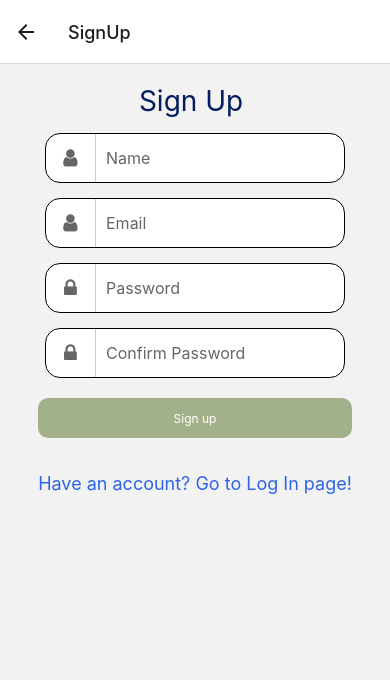
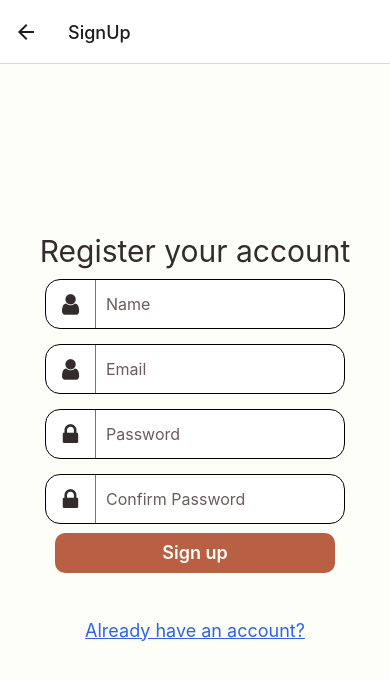
Before and after one commit to valentinbiz/benchIt, a React Native app: screen /SignUp in a window 390 px wide. Shown: the top 680 px of the page. Built offline with nearby package versions, Linux system fonts and the light colour scheme.

Commit message:
Clean package.json, Add more styling to login and signup pages

```diff
--- a/components/FormButton.jsx
+++ b/components/FormButton.jsx
@@ -14,18 +14,20 @@ const FormButton = ({ buttonTitle, colorScheme, btnHeight, ...rest }) => {
 
 const styles = StyleSheet.create({
   buttonContainer: (colorScheme, btnHeight) => ({
-    marginTop: 10,
+    marginTop: 4,
+    marginBottom: 12,
     height: btnHeight ? btnHeight : 40,
-    width: "100%",
-    backgroundColor: colorScheme ? colorScheme : "#A3b18A",
+    width: "90%",
+    backgroundColor: colorScheme ? colorScheme : "#B85F44",
     padding: 8,
     alignItems: "center",
     justifyContent: "center",
     borderRadius: 10,
   }),
   buttonText: {
-    fontSize: 12,
-    color: "#ffffff",
+    fontWeight: "600",
+    fontSize: 18,
+    color: "#FCFEF7",
   },
 });
 
--- a/components/FormInput.jsx
+++ b/components/FormInput.jsx
@@ -15,9 +15,9 @@ const FormInput = ({
     <View style={styles.inputContainer}>
       <View style={styles.iconStyle}>
         {iconPack === "AntDesign" ? (
-          <AntDesign name={iconType} size={20} color="#666" />
+          <AntDesign name={iconType} size={24} color="#342C2C" />
         ) : (
-          <FontAwesome name={iconType} size={20} color="#666" />
+          <FontAwesome name={iconType} size={24} color="#342C2C" />
         )}
       </View>
       <TextInput
@@ -25,7 +25,7 @@ const FormInput = ({
         style={styles.input}
         numberOfLines={1}
         placeholder={placeholderText}
-        placeholderTextColor="#666"
+        placeholderTextColor="#6C5B5B"
         {...rest}
       />
     </View>
@@ -36,8 +36,8 @@ export default FormInput;
 
 const styles = StyleSheet.create({
   inputContainer: {
-    marginTop: 5,
-    marginBottom: 10,
+    marginTop: 10,
+    marginBottom: 5,
     width: 300,
     height: 50,
     borderRadius: 15,
@@ -51,7 +51,7 @@ const styles = StyleSheet.create({
     height: "100%",
     justifyContent: "center",
     alignItems: "center",
-    borderRightColor: "#ccc",
+    borderRightColor: "#826E6E",
     borderRightWidth: 1,
     width: 50,
   },
@@ -72,5 +72,6 @@ const styles = StyleSheet.create({
     fontSize: 16,
     borderRadius: 15,
     borderWidth: 1,
+    borderColor: "#B85F44"
   },
 });
--- a/components/SocialButton.jsx
+++ b/components/SocialButton.jsx
@@ -34,11 +34,13 @@ const SocialButton = ({
 const styles = StyleSheet.create({
   buttonContainer: {
     marginTop: 10,
-    width: "100%",
+    width: "90%",
     height: 40,
     padding: 10,
     flexDirection: "row",
-    borderRadius: 15,
+    borderRadius: 10,
+    padding: 8,
+    alignContent: "center"
   },
   iconWrapper: {
     width: 30,
@@ -55,6 +57,7 @@ const styles = StyleSheet.create({
   },
   buttonText: {
     fontSize: 18,
+    fontWeight: "600"
   },
 });
 
--- a/package.json
+++ b/package.json
@@ -9,12 +9,7 @@
         "web": "expo start --web"
     },
     "dependencies": {
-        "@emotion/react": "^11.10.5",
-        "@emotion/styled": "^11.10.5",
         "@expo/webpack-config": "^0.17.2",
-        "@mui/icons-material": "^5.11.0",
-        "@mui/joy": "^5.0.0-alpha.63",
-        "@mui/material": "^5.11.5",
         "@react-navigation/bottom-tabs": "^6.5.3",
         "@react-navigation/native": "^6.1.2",
         "@react-navigation/native-stack": "^6.9.8",
@@ -25,7 +20,6 @@
         "expo-location": "~15.0.1",
         "expo-status-bar": "~1.4.2",
         "firebase": "^9.16.0",
-        "native-base": "^3.4.25",
         "react": "18.1.0",
         "react-dom": "18.1.0",
         "react-native": "0.70.5",
--- a/pages/LogIn.jsx
+++ b/pages/LogIn.jsx
@@ -39,7 +39,7 @@ function LogIn({ navigation }) {
   return (
     <View style={styles.container}>
       <ScrollView contentContainerStyle={styles.container}>
-        <Text style={styles.text}>Login </Text>
+        <Text style={styles.header}>Login </Text>
 
         <FormInput
           labelValue={email}
@@ -64,12 +64,9 @@ function LogIn({ navigation }) {
           onPress={() => handleLogin(email, password)}
         />
 
-        <TouchableOpacity style={styles.forgotButton} onPress={() => {}}>
-          <Text style={styles.navButtonText}>Forgot Password?</Text>
-        </TouchableOpacity>
-
         {Platform.OS === "android" ? (
           <View>
+            <Text style={styles.SeparatorText}>OR</Text>
             <SocialButton
               buttonTitle="Sign In with Facebook"
               btnType="facebook"
@@ -92,9 +89,11 @@ function LogIn({ navigation }) {
           style={styles.forgotButton}
           onPress={() => navigation.navigate("SignUp")}
         >
-          <Text style={styles.navButtonText}>
-            Don't have an acount? Create here
-          </Text>
+          <Text style={styles.navButtonText}>Don't have an acount?</Text>
+        </TouchableOpacity>
+        <Text style={[styles.SeparatorText, styles.blueText]}>OR</Text>
+        <TouchableOpacity style={styles.forgotButton} onPress={() => {}}>
+          <Text style={styles.navButtonText}>Forgot Password?</Text>
         </TouchableOpacity>
       </ScrollView>
     </View>
@@ -106,22 +105,34 @@ const styles = StyleSheet.create({
     justifyContent: "center",
     alignItems: "center",
     padding: 10,
+    backgroundColor: "#FCFEF7",
+    height: "100%",
   },
-  text: {
-    fontSize: 28,
-    marginBottom: 10,
-    color: "#051d5f",
+  header: {
+    fontSize: 30,
+    color: "#342C2C",
   },
   navButton: {
     marginTop: 15,
   },
   forgotButton: {
-    marginVertical: 35,
+    display: "flex",
+    justifyContent: "flex-end",
+    alignItems: "flex-end",
+    marginVertical: 8,
   },
   navButtonText: {
     fontSize: 18,
-    fontWeight: "500",
+    fontWeight: "400",
     color: "#2e64e5",
+    textAlign: "right",
+    justifyContent: "flex-end",
+    alignItems: "flex-end",
+    textDecorationLine: "underline",
+  },
+  SeparatorText: {
+    textAlign: "center",
+    fontWeight: "400",
   },
 });
 
--- a/pages/Navbar.jsx
+++ b/pages/Navbar.jsx
@@ -8,7 +8,6 @@ import { createBottomTabNavigator } from "@react-navigation/bottom-tabs";
 import { StyleSheet } from "react-native";
 import Ionicons from "react-native-vector-icons/Ionicons";
 import { createNativeStackNavigator } from "@react-navigation/native-stack";
-import { fontWeight } from "@mui/system";
 // Lets get together to decide on the icon pack https://oblador.github.io/react-native-vector-icons/
 
 const home = "Home";
--- a/pages/SignUp.jsx
+++ b/pages/SignUp.jsx
@@ -7,12 +7,12 @@ import {
   StyleSheet,
   ScrollView,
 } from "react-native";
+import { createUserWithEmailAndPassword, updateProfile } from "firebase/auth";
+import { auth } from "../firebaseConfig";
+import isLoggedInContext from "../contexts/IsLoggedInContext";
 import FormInput from "../components/FormInput";
 import FormButton from "../components/FormButton";
 import SocialButton from "../components/SocialButton";
-import { createUserWithEmailAndPassword, updateProfile } from "firebase/auth";
-import { auth } from "../firebaseConfig";
-import isLoggedInContext from "../contexts/IsLoggedInContext";
 
 function SignUp({ navigation }) {
   const [displayName, setDisplayName] = useState();
@@ -40,7 +40,7 @@ function SignUp({ navigation }) {
   return (
     <View style={styles.container}>
       <ScrollView contentContainerStyle={styles.container}>
-        <Text style={styles.text}>Sign Up </Text>
+        <Text style={styles.header}>Register your account</Text>
 
         <FormInput
           labelValue={displayName}
@@ -80,8 +80,9 @@ function SignUp({ navigation }) {
 
         {Platform.OS === "android" ? (
           <View>
+            <Text style={styles.SocialText}>OR</Text>
             <SocialButton
-              buttonTitle="Sign In with Facebook"
+              buttonTitle="Facebook Sign Up"
               btnType="facebook"
               color="#4867aa"
               backgroundColor="#e6eaf4"
@@ -89,7 +90,7 @@ function SignUp({ navigation }) {
             />
 
             <SocialButton
-              buttonTitle="Sign In with Google"
+              buttonTitle="Google Sign Up"
               btnType="google"
               color="#de4d41"
               backgroundColor="#f5e7ea"
@@ -103,7 +104,7 @@ function SignUp({ navigation }) {
           onPress={() => navigation.navigate("Login")}
         >
           <Text style={styles.navButtonText}>
-            Have an account? Go to Log In page!
+            Already have an account?
           </Text>
         </TouchableOpacity>
       </ScrollView>
@@ -116,11 +117,12 @@ const styles = StyleSheet.create({
     justifyContent: "center",
     alignItems: "center",
     padding: 10,
+    backgroundColor: "#FCFEF7",
+    height: "100%",
   },
-  text: {
-    fontSize: 28,
-    marginBottom: 10,
-    color: "#051d5f",
+  header: {
+    fontSize: 30,
+    color: "#342C2C",
   },
   navButton: {
     marginTop: 15,
@@ -131,6 +133,12 @@ const styles = StyleSheet.create({
   navButtonText: {
     fontSize: 18,
     color: "#2e64e5",
+    textAlign: "center",
+    textDecorationLine: "underline",
+  },
+  SocialText: {
+    textAlign: "center",
+    fontWeight: "400",
   },
 });
 
```
Also changed, not shown: 1 other file (tests, documents, lock files or other folders).
